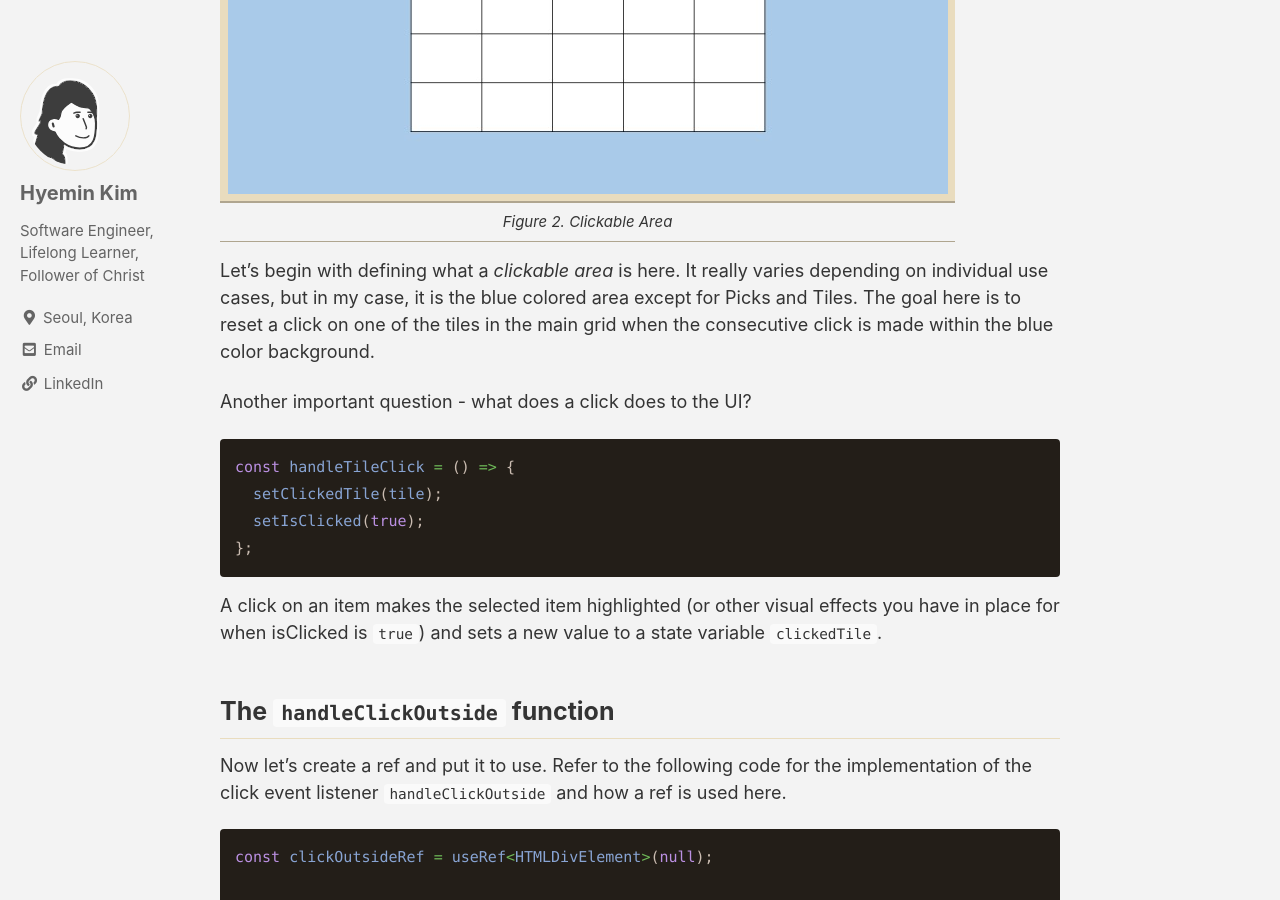
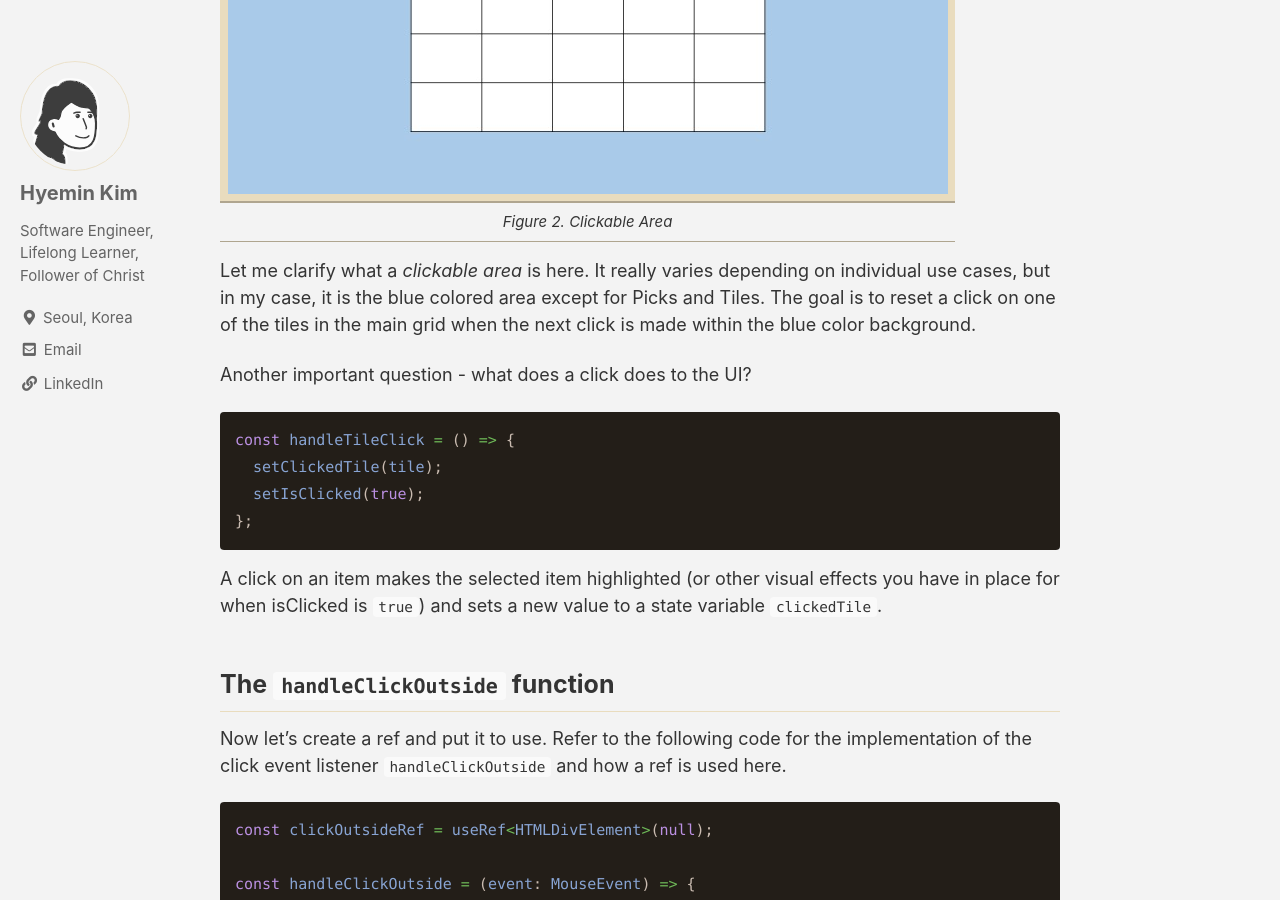
Before and after one commit to hkim-dev/hkim-dev.github.io, a Jekyll site: the page built from _posts/2024-02-08-Click Detection Outside a React Component: Simplified Integration of Multiple Refs.md, in a window 1280 px wide and 900 px high, scrolled down 2003 px. Built offline with Jekyll 4.4.1, drawn with Linux system fonts in a browser that asks for light colours; cached includes are drawn as plain includes; emoji names are drawn with the system emoji font; comment, search, counter and statistics services are not loaded; some of the changed text lies outside the part shown.

Commit message:
typos removed

```diff
--- a/_posts/2024-02-08-Click Detection Outside a React Component: Simplified Integration of Multiple Refs.md
+++ b/_posts/2024-02-08-Click Detection Outside a React Component: Simplified Integration of Multiple Refs.md
@@ -53,7 +53,7 @@ Using the property `current`, you can access this DOM node.
 |:--:|
 | *Figure 2. Clickable Area* |
 
-Let's begin with defining what a *clickable area* is here. It really varies depending on individual use cases, but in my case, it is the blue colored area except for Picks and Tiles. The goal here is to reset a click on one of the tiles in the main grid when the consecutive click is made within the blue color background.
+Let me clarify what a *clickable area* is here. It really varies depending on individual use cases, but in my case, it is the blue colored area except for Picks and Tiles. The goal is to reset a click on one of the tiles in the main grid when the next click is made within the blue color background.
 
 Another important question - what does a click does to the UI?
 
```
Also changed, not shown: other parts of _posts/2024-02-08-Click Detection Outside a React Component: Simplified Integration of Multiple Refs.md (+1 -1 lines).
